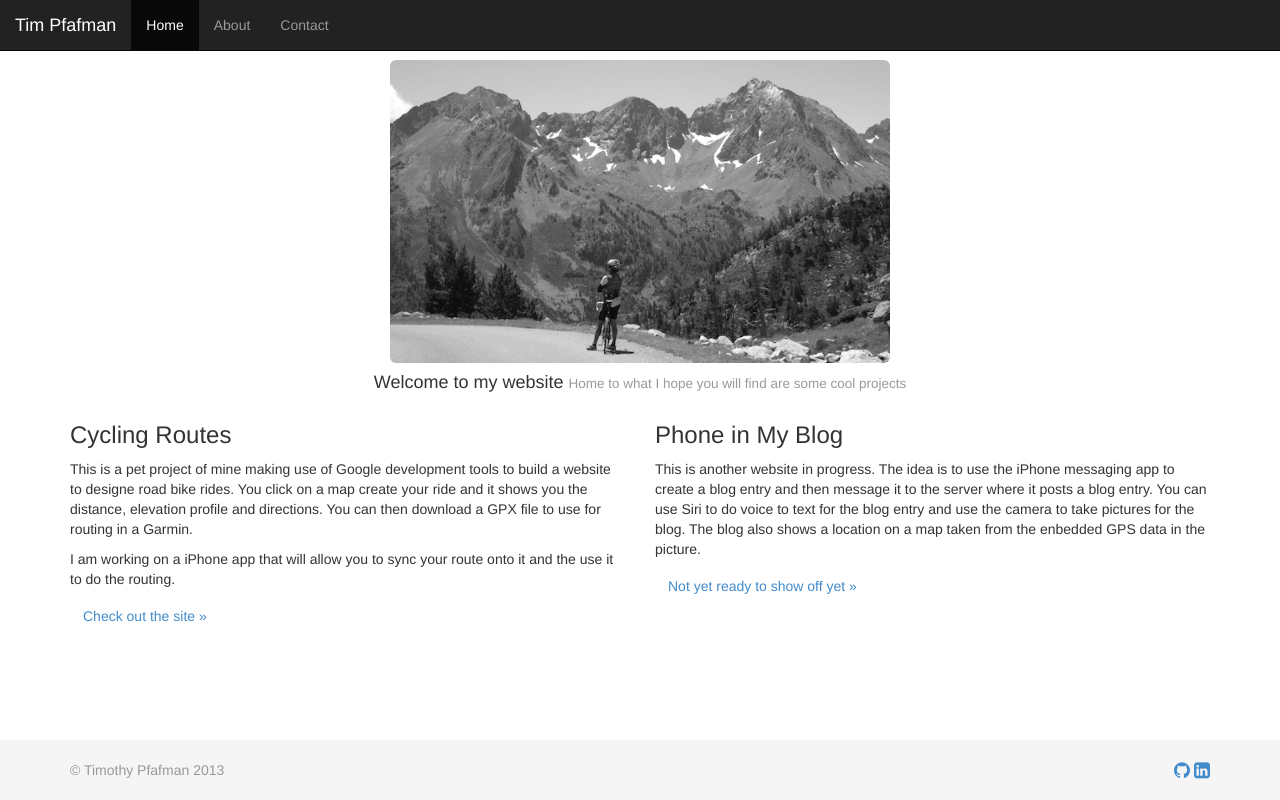
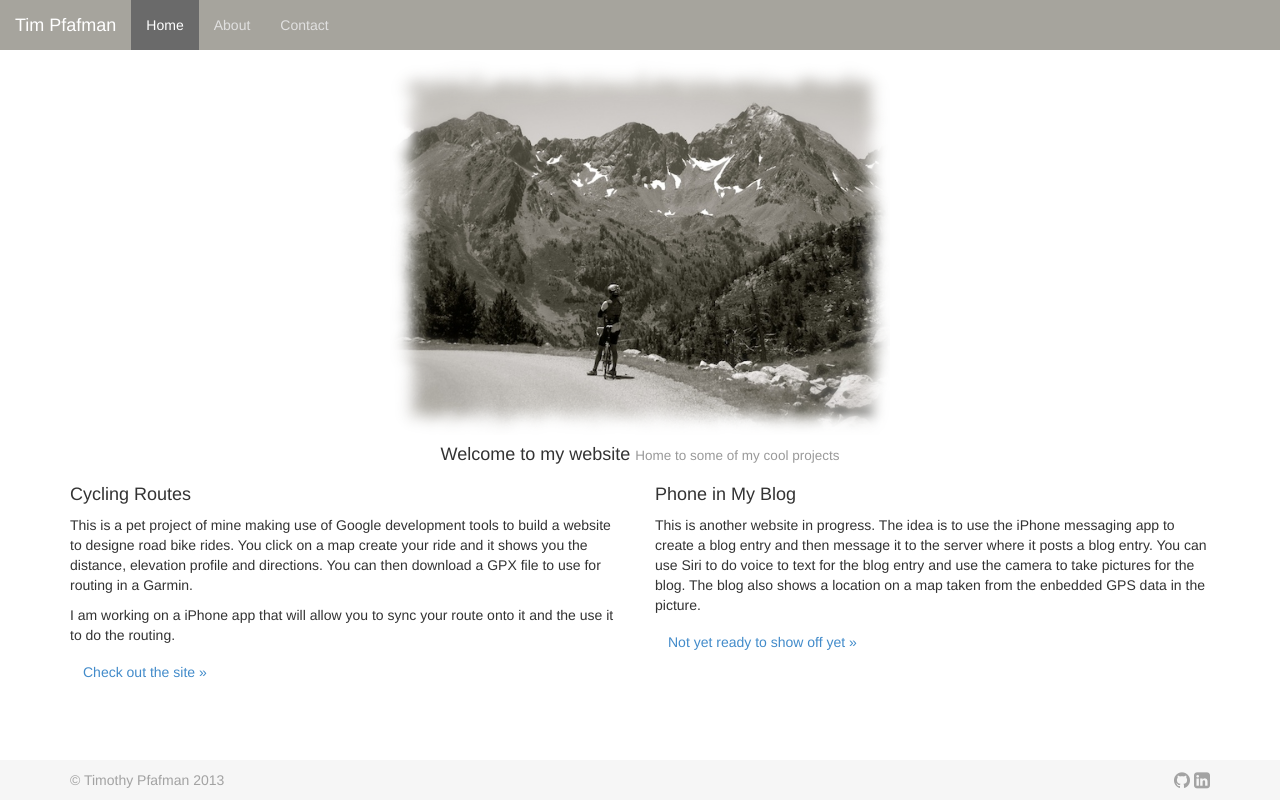
Before and after one commit to pfafman/pfafman.github.io, a plain HTML site: page index.html in a window 1280 px wide. Drawn offline with nearby package versions, Linux system fonts and the light colour scheme.

Commit message:
working on images

```diff
--- a/index.html
+++ b/index.html
@@ -46,13 +46,13 @@
       <div class="container">
 
         <div class="text-center">
-          <img src="images/pyrenees_bw.jpg" class="img-rounded main-image">
-          <h4>Welcome to my website <small>Home to what I hope you will find are some cool projects</small></h4>
+          <img src="images/pyrenees.png" class="img-rounded main-image">
+          <h4>Welcome to my website  <small> Home to some of my cool projects</small></h4>
         </div>
 
         <div class="row">
-          <div class="col-md-6">
-            <h3>Cycling Routes</h3>
+          <div class="col-sm-6">
+            <h4>Cycling Routes</h4>
             <p>
               This is a pet project of mine making use of Google development tools to build a website to designe
               road bike rides.  You click on a map create your ride and it shows you the distance, elevation
@@ -65,8 +65,8 @@
               <a class="btn" href="http://createcycleroutes.appspot.com">Check out the site &raquo;</a>
             </p>
           </div>
-          <div class="col-md-6">
-            <h3>Phone in My Blog</h3>
+          <div class="col-sm-6">
+            <h4>Phone in My Blog</h4>
             <p>
               This is another website in progress.  The idea is to use the iPhone messaging app to create a blog
               entry and then message it to the server where it posts a blog entry.  You can use Siri to do voice
--- a/styles/style.css
+++ b/styles/style.css
@@ -24,21 +24,46 @@ body {
 
 /* Set the fixed height of the footer here */
 #footer {
-  height: 60px;
-  background-color: #f5f5f5;
+    position: fixed;
+    bottom: 0px;
+    left: 0px;
+    height: 40px;
+    width: 100%;
+    background-color: #f5f5f5;
+    opacity: 0.9;
+}
+
+#footer a {
+    color: #999;
 }
 
 .main-image {
     width: 500px;
 }
 
+.navbar {
+    background-color: #6c685d;
+    opacity: 0.6;
+    border: 0;
+}
+.navbar-inverse .navbar-nav li a {
+    color: #ccc;
+}
+
+.navbar-inverse .navbar-brand {
+    color: #ccc;
+}
+
 /* Custom page CSS
 -------------------------------------------------- */
 /* Not required for template or sticky footer method. */
 
+
 #wrap > .container {
   padding: 60px 15px 0;
 }
+
+
 .container .credit {
-  margin: 20px 0;
+  margin: 10px 0;
 }
```
Also changed, not shown: about.html (+5 -5 lines), contact.html (+5 -5 lines), images/dolomites_bw.jpg (deleted), images/pyrenees.png (added), images/pyrenees_bw.jpg (deleted), images/selkirks.png (added), images/selkirks_bw.jpg (deleted), images/stelvia.png (added), 1 other file.
